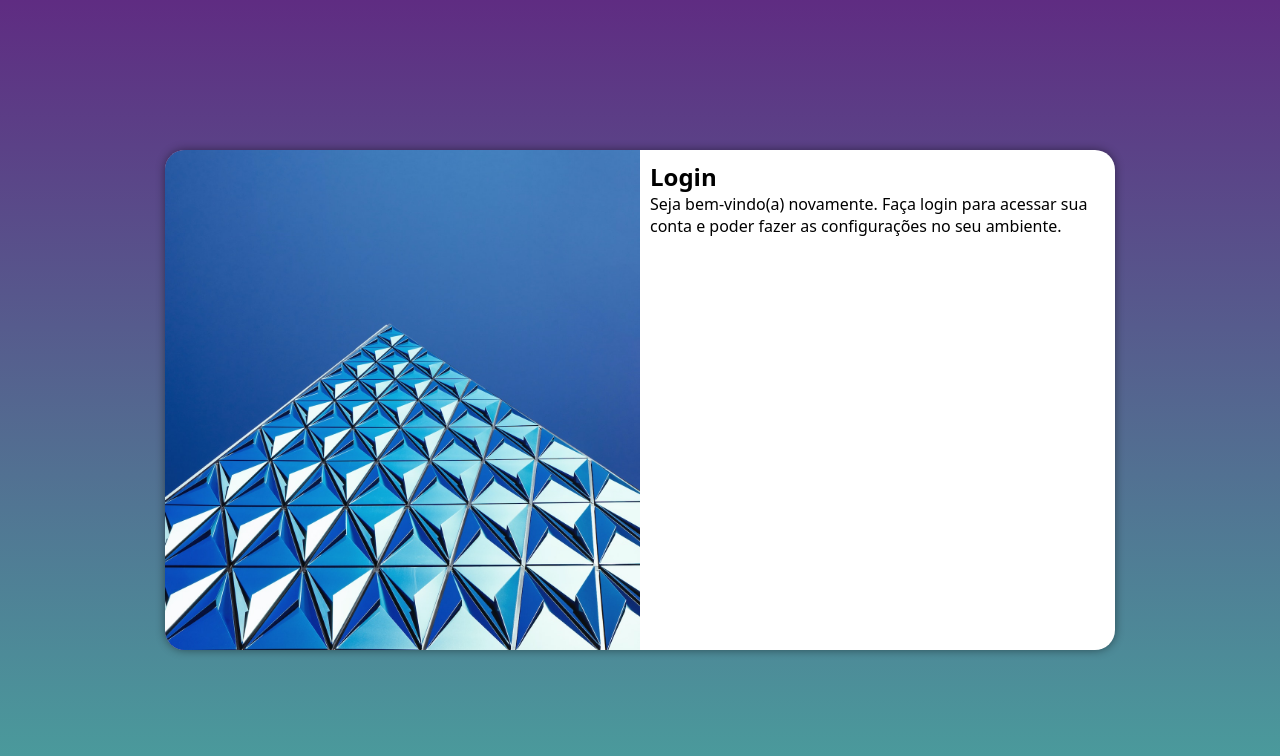
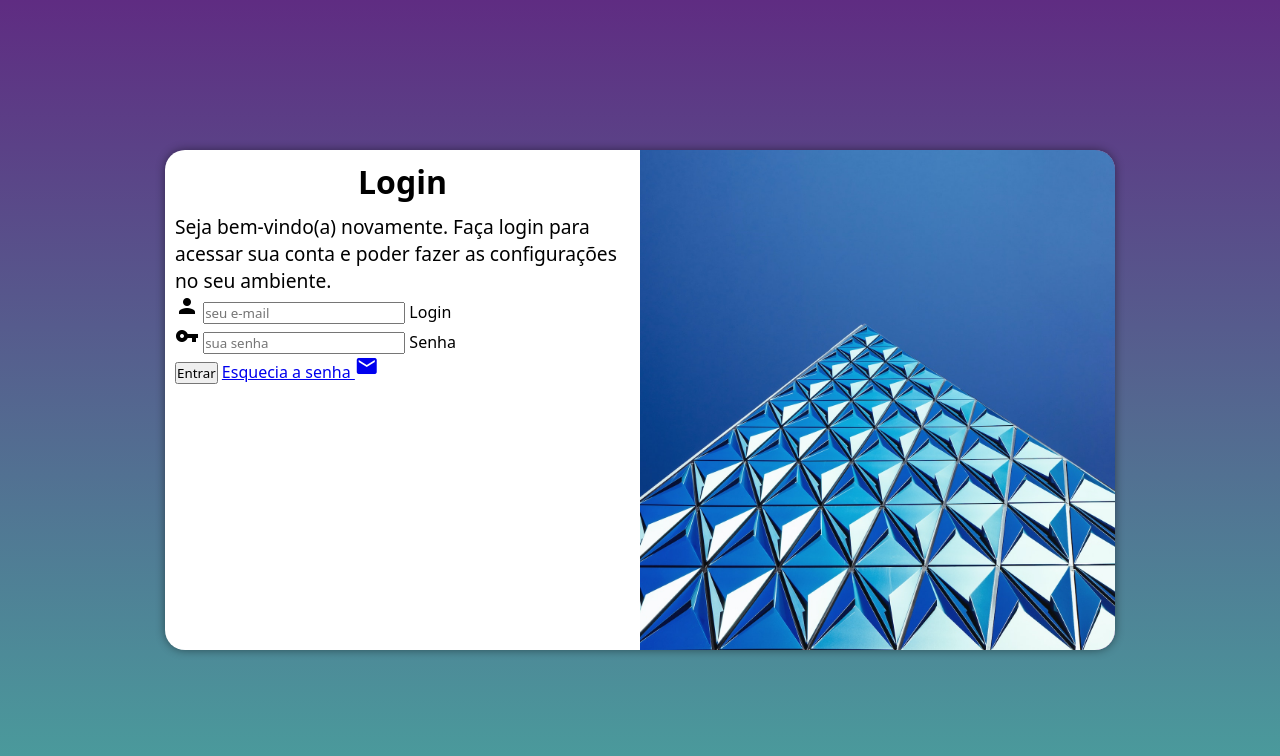
Before and after one commit to HaroldoSS/projeto-login, a plain HTML site: page index.html in a window 1280 px wide. Drawn offline with Linux system fonts and the light colour scheme.

Commit message:
adicionei o formulario

```diff
--- a/estilos/media-query.css
+++ b/estilos/media-query.css
@@ -40,13 +40,21 @@ Grandes telas: acima de 1200px
     }
 
     section#login > div#imagem {
-        float: left;
+        float: right;
         width: 50%;
         height: 100%;
     }
 
     section#login > div#formulario {
-        float: right;
+        float: left;
         width: 50%;
     }
+
+    div#formulario > h1 {
+        font-size: 2em;
+    }
+
+    div#formulario > p {
+        font-size: 1.2em;
+    }
 }
--- a/estilos/style.css
+++ b/estilos/style.css
@@ -55,3 +55,12 @@ section#login > div#formulario {
     display: block;
     padding: 10px;
 }
+
+div#formulario > h1 {
+    text-align: center;
+    margin-bottom: 10px;
+}
+
+div#formulario > p {
+    font-size: 0.8em;
+}
--- a/index.html
+++ b/index.html
@@ -5,6 +5,7 @@
     <meta http-equiv="X-UA-Compatible" content="IE=edge">
     <meta name="viewport" content="width=device-width, initial-scale=1.0">
     <title>Login</title>
+    <link href="https://fonts.googleapis.com/icon?family=Material+Icons" rel="stylesheet">
     <link rel="stylesheet" href="estilos/style.css">
     <link rel="stylesheet" href="estilos/media-query.css">
 </head>
@@ -17,8 +18,21 @@
             <div id="formulario">
                 <h1>Login</h1>
                 <p>Seja bem-vindo(a) novamente. Faça login para acessar sua conta e poder fazer as configurações no seu ambiente.</p>
-                <form action="login.php" method="post">
-
+                <form action="login.php" method="post" autocomplete="on">
+                    <div class="campo">
+                        <span class="material-icons">person</span>
+                        <input type="email" name="login" id="ilogin" placeholder="seu e-mail" autocomplete="email" required maxlength="30">
+                        <label for="ilogin">Login</label>
+                    </div>
+                    <div class="campo">
+                        <span class="material-icons">vpn_key</span>
+                        <input type="password" name="senha" id="isenha" placeholder="sua senha" autocomplete="current-password" required minlength="8" maxlength="20">
+                        <label for="isenha">Senha</label>
+                    </div>
+                    <input type="submit" value="Entrar">
+                    <a href="esqueci.html">
+                        Esquecia a senha <span class="material-icons">mail</span>
+                    </a>
                 </form>
             </div>
         </section>
```
